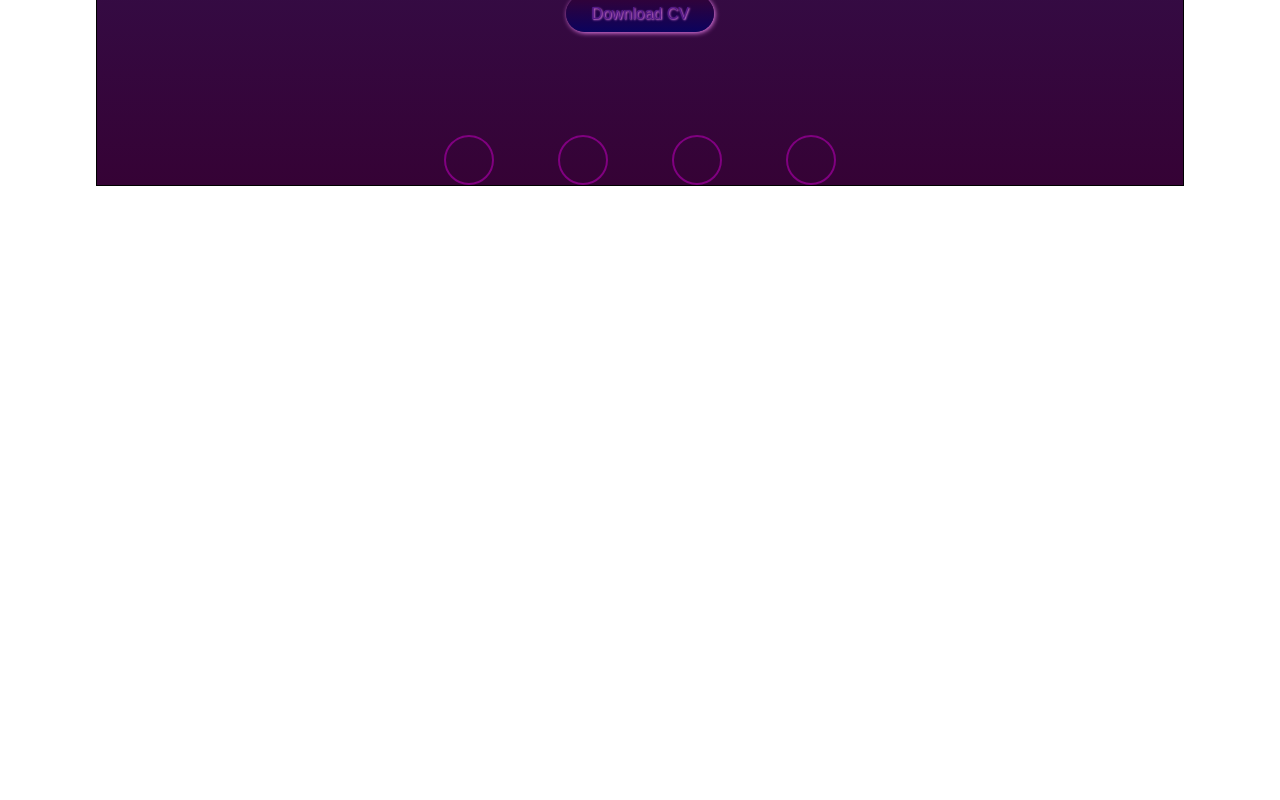
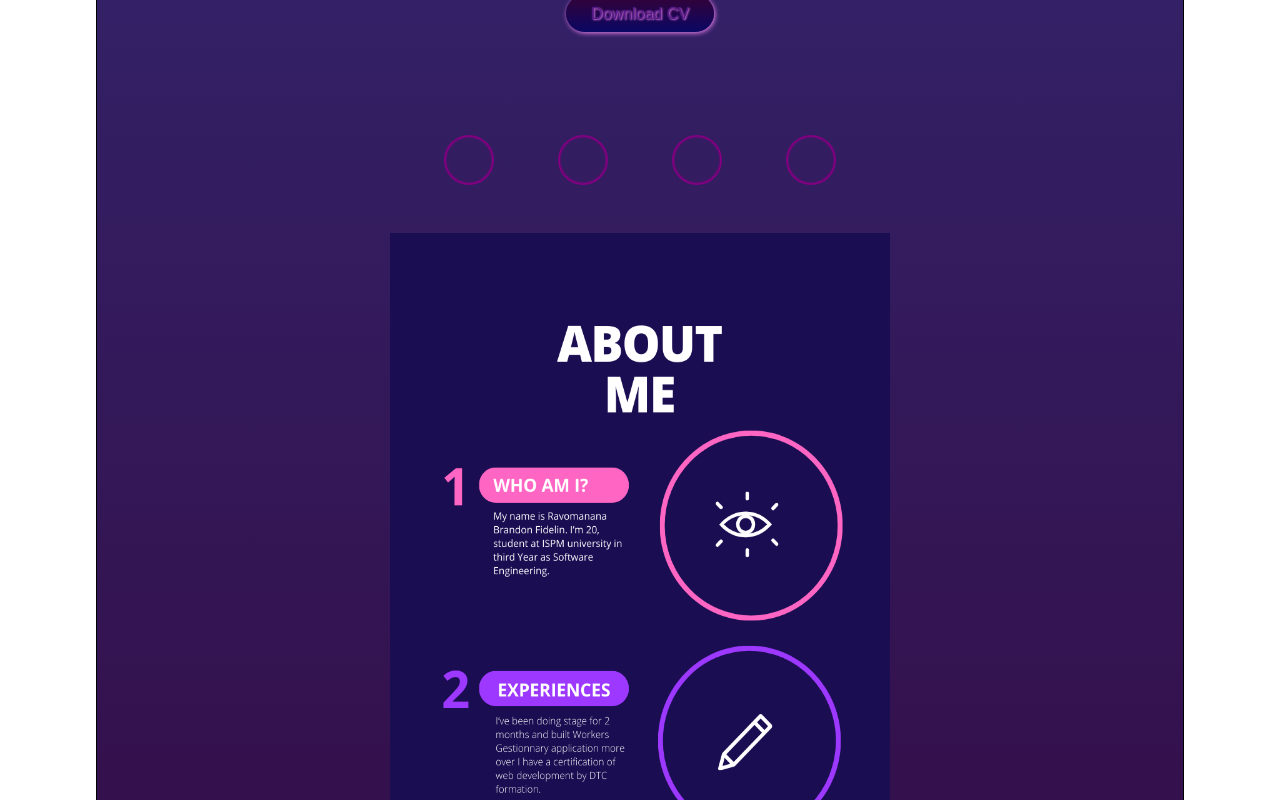
Before and after one commit to branGitfox/React-portfolio, a React (Vite) app: page / in a window 1280 px wide. Shown: the part 880-1680 px from the top of the page. Before the commit the page ends 1066 px from the top, so only its background shows below. Built offline with nearby package versions, Linux system fonts and the light colour scheme.

Commit message:
ajout et stylisation du composant about

```diff
--- a/main.css
+++ b/main.css
@@ -14,6 +14,7 @@
     background:linear-gradient( rgba(1, 1, 100, 0.808) , rgb(53, 2, 53));
     /* color: color-mix(in srgb, red , green );
      */
+     overflow-x: hidden;
 }
 
 a:hover{
--- a/src/App.jsx
+++ b/src/App.jsx
@@ -4,6 +4,7 @@ import Type from './Components/Type/Type'
 import Body from './Components/Body/Body'
 import Download from './Components/Cv/Download'
 import Social from './Components/Social/Social'
+import About from './Components/About/About'
 
 function App() {
 
@@ -14,6 +15,7 @@ function App() {
         <Body />
         <Download />
         <Social />
+        <About />
     </div>
   </>
 }
--- /dev/null
+++ b/src/Components/About/About.css
@@ -0,0 +1,12 @@
+@media screen and (max-width:1299px){
+    .about-img{
+        Width:500px;
+        height:1300px;
+    }
+ }
+/*
+ @media screen and (min-width:1300px){
+     .social-container{
+         width: 40%;
+        }
+  } */
--- /dev/null
+++ b/src/Components/About/About.jsx
@@ -0,0 +1,26 @@
+import React from 'react';
+import aboutme from '../../assets/aboutme.png'
+import './About.css'
+const style={
+   div:{ width:'100%',
+    display:'flex',
+    justifyContent:'center',
+    // padding:'10px',
+    marginTop:'3rem'
+    },
+
+    img:{
+        Width:'100%',
+
+    }
+
+
+
+}
+function About(){
+    return <div style={style.div} className="about-container">
+        <img className='about-img' style={style.img} src={aboutme} alt="" />
+    </div>
+}
+
+export default About;
--- a/src/Components/Body/Body.jsx
+++ b/src/Components/Body/Body.jsx
@@ -48,7 +48,8 @@ const style = {
         borderRadius:'5px',
         textTransform:'capitalize',
         color:'violet',
-        boxShadow:'0px 0px 10px violet'
+        boxShadow:'0px 0px 10px violet',
+        cursor:'pointer'
     },
 
     pImgC:{
--- a/src/Components/Social/Social.jsx
+++ b/src/Components/Social/Social.jsx
@@ -16,6 +16,7 @@ const style = {
         height:'50px',
         borderRadius:'50%',
         border:'solid 2px purple',
+        boxShadow:'inset 0px 0px 2px purple'
         // marginRight:'10px',
 
     }
```
Also changed, not shown: src/assets/aboutme.png (added).
